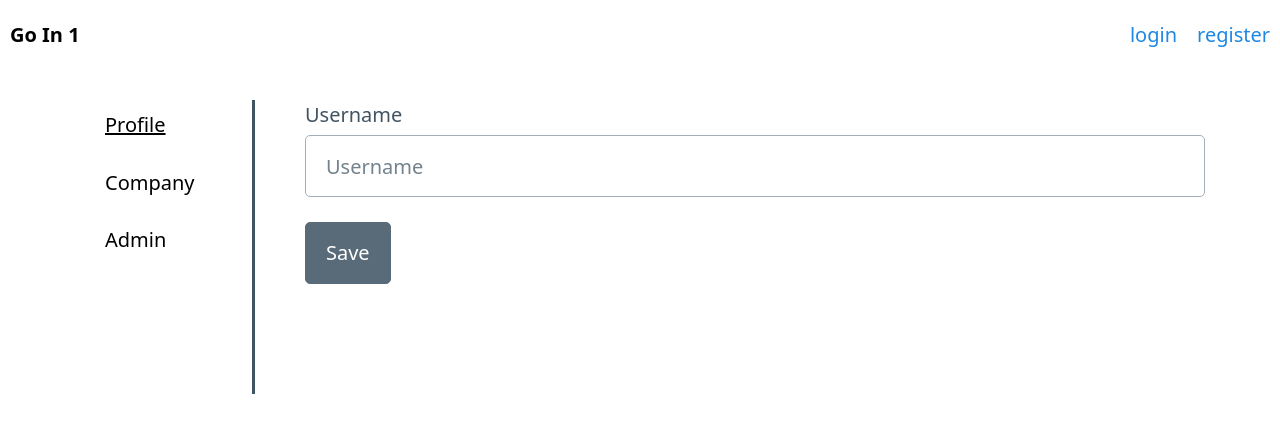
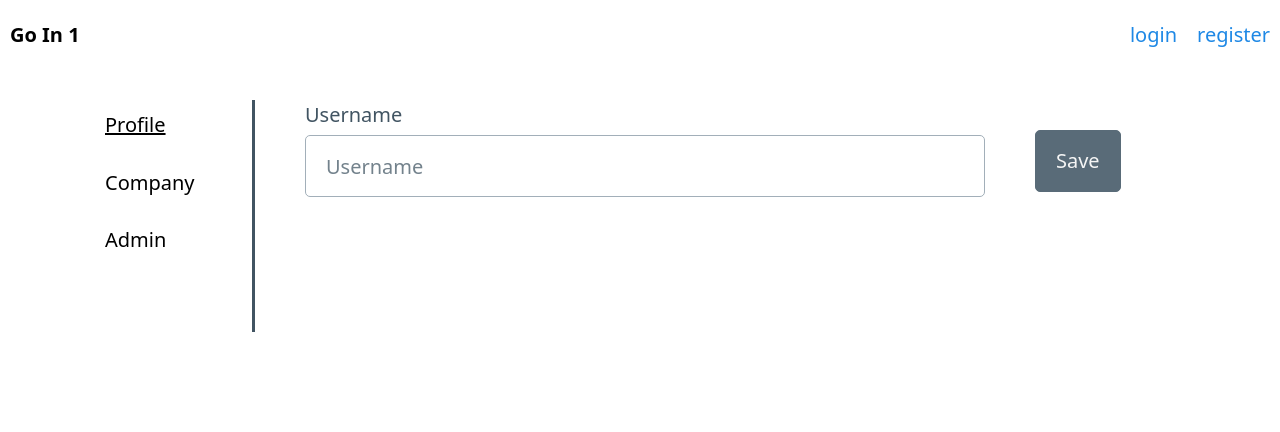
Before and after one commit to Natcel0711/goin1, a SvelteKit app: page /settings/profile in a window 1280 px wide. Shown: the top 432 px of the page. Built offline with nearby package versions, Linux system fonts and the light colour scheme; no server answers.

Commit message:
align button

```diff
--- a/src/routes/settings/profile/+page.svelte
+++ b/src/routes/settings/profile/+page.svelte
@@ -2,14 +2,36 @@
     export let data
 </script>
 <form>
-    <div class="grid">
-        <label for="username">
-            Username
-            <input type="text" id="username" name="username" placeholder="Username" required />
-        </label>
-
+    <div class="gridi">
+        <div class="asido">
+            <label for="username">
+                Username
+                <input type="text" id="username" name="username" placeholder="Username" required />
+            </label>
+        </div>
+        <div class="seccionado">
+            <a href="#" role="button" class="secondary">Save</a>
+        </div>
     </div>
-    <a href="#" role="button" class="secondary">Save</a>
 </form>
 <style>
+	a {
+		color: whitesmoke;
+	}
+	.gridi {
+		display: grid;
+		grid-template-columns: 4fr 1fr;
+		grid-template-rows: 1fr;
+		grid-column-gap: 50px;
+		grid-row-gap: 0px;
+	}
+
+	.asido {
+		grid-area: 1 / 1 / 2 / 2;
+	}
+	.seccionado {
+		grid-area: 1 / 2 / 2 / 3;
+        display: flex;
+        align-items: center;
+	}
 </style>
```
